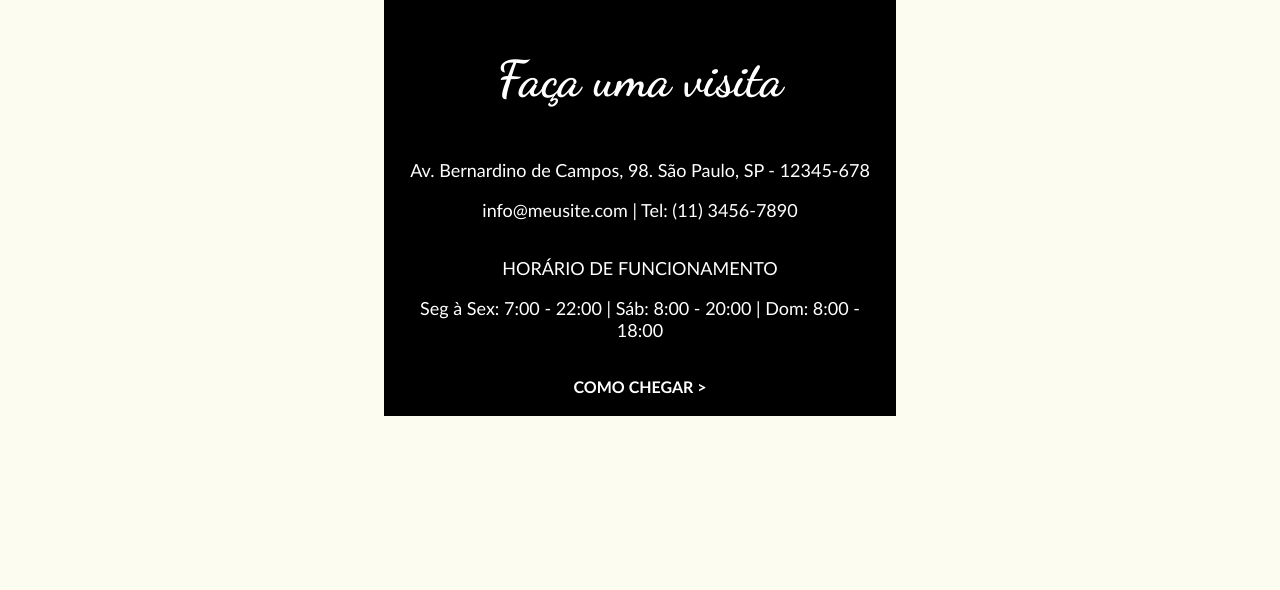
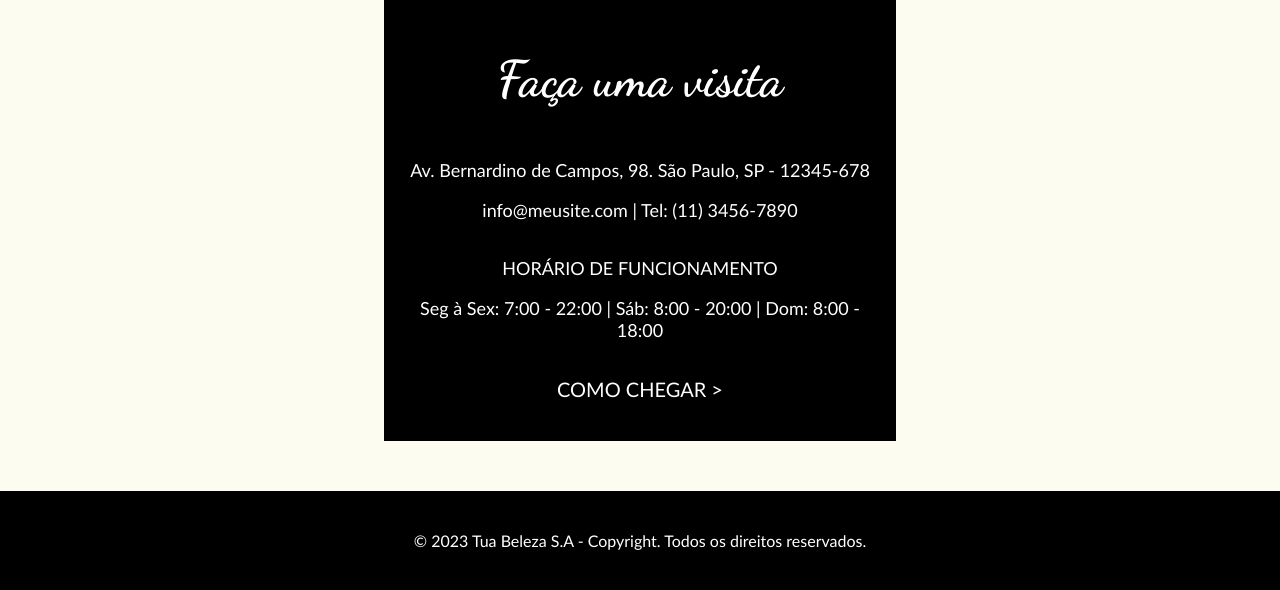
Before and after one commit to maayvs/PI_4, a PHP site: page / in a window 1280 px wide. Shown: the part 1439-2029 px from the top of the page. Before the commit the page ends 1855 px from the top, so only its background shows below. Run offline with PHP 8.4, Linux system fonts and the light colour scheme.

Commit message:
Add files via upload
Finalização da aba home, faltando apenas pequenas configurações.

```diff
--- a/css/style.css
+++ b/css/style.css
@@ -7,6 +7,7 @@
 body {
     margin: 0;
     height: 100%;
+    background-color: rgb(252, 252, 241);
 }
 
 html {
@@ -100,11 +101,11 @@ tfoot a{
     justify-content: center;
     text-align: center;
     color: white;
+    text-decoration: none;
 }
 
 tfoot a:hover {
-    background-color: rgb(61, 59, 59);
-    transition: 0.8s;
+    text-decoration: underline;
 }
 
 .depoimentos-cont text {
@@ -169,11 +170,13 @@ tfoot a:hover {
     width: 40%;
     display: flex;
     justify-content: center;
+    align-items: center;
+    text-align: center;
     background-color: black;
     color: white;
     margin: auto;
     flex-direction: column;
-    padding: 20px;
+    padding: 20px 20px 40px 20px;
 }
 
 .visita h2 {
@@ -191,10 +194,21 @@ tfoot a:hover {
     text-decoration: none;
     color: white;
     font-family: 'Trebuchet MS', 'Lucida Sans Unicode', 'Lucida Grande', 'Lucida Sans', Arial, sans-serif;
-    font-weight: bold;
     text-align: center;
 }
 
-visita a{
-    background-color: rgb(61, 59, 59);
+.visita a:hover{
+    text-decoration: underline;
 }
+
+footer {
+    padding: 40px;
+    color: white;
+    background-color: black;
+    text-align: center;
+    margin-top: 50px;
+    font-family: 'Trebuchet MS', 'Lucida Sans Unicode', 'Lucida Grande', 'Lucida Sans', Arial, sans-serif;
+    display: flex;
+    align-items: center;
+    justify-content: center;
+}
--- a/index.html
+++ b/index.html
@@ -58,7 +58,7 @@
                 </tr>
 
                 <tfoot>
-                    <td colspan="2"><a href="" style="text-decoration: none;">AGENDE JÁ</a></td>
+                    <td colspan="2"><a href="">AGENDE JÁ</a></td>
                 </tfoot>
             </table>
         </div>
@@ -69,7 +69,7 @@
             <section class="cards">
 
                 <div class="card">
-                    <img src="images/anitta.png" alt="" class="user">
+                    <img src="/images/anitta.png" alt="" class="user">
 
                     <h3>Anira</h3>
 
@@ -88,7 +88,7 @@
                 </div>
 
                 <div class="card">
-                    <img src="images/virginia.png" alt="" class="user">
+                    <img src="/images/virginia.png" alt="" class="user">
 
                     <h3>Virginia Fonseca</h3>
 
@@ -107,7 +107,7 @@
                 </div>
 
                 <div class="card">
-                    <img src="images/maju-coutinho.png" alt="" class="user">
+                    <img src="/images/maju-coutinho.png" alt="" class="user">
 
                     <h3>Maju Coutinho</h3>
 
@@ -134,10 +134,14 @@
                 <text>HORÁRIO DE FUNCIONAMENTO</text><br>
                 <text>Seg à Sex: 7:00 - 22:00 | Sáb: 8:00 - 20:00 | Dom: 8:00 - 18:00</text><br><br>
 
-                <a href="">COMO CHEGAR ></a>
+                <a href="" style="font-size: 20px;">COMO CHEGAR ></a>
 
             </div>
     </main>
 
+    <footer>
+        <p>© 2023 Tua Beleza S.A - Copyright. Todos os direitos reservados.</p>
+    </footer>
+
 </body>
 </html>
```
